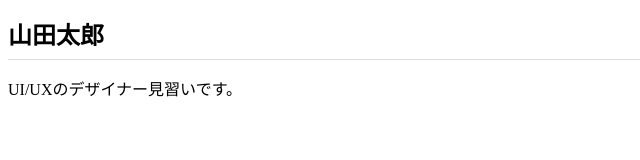
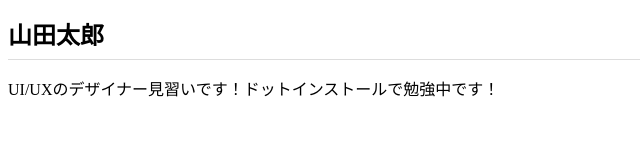
Before and after one commit to yasubei31/yasubei31.github.io, a plain HTML site: page index.html in a window 1280 px wide. Shown: the whole page, without its empty margins (0-640 px from the left). Drawn offline with Linux system fonts and the light colour scheme.

Commit message:
Add files via upload

```diff
--- a/index.html
+++ b/index.html
@@ -7,5 +7,5 @@
 </head>
 <body>
   <h1>山田太郎</h1>
-  <p>UI/UXのデザイナー見習いです。</p>
+  <p>UI/UXのデザイナー見習いです！ドットインストールで勉強中です！</p>
 </html>
```
